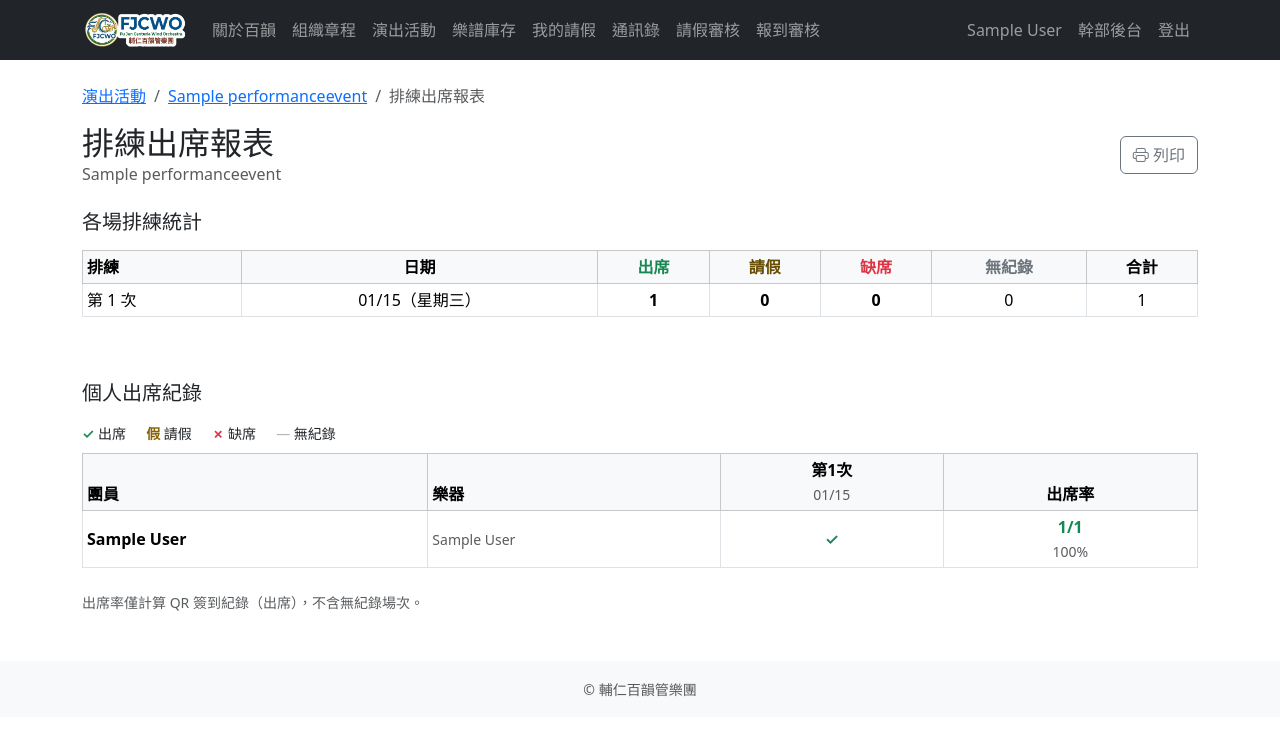
After one commit to sammy51305/FJCWO-Web, a Django app: page /events/1/attendance/ in a window 1280 px wide. The commit adds this page. Shown: the top 736 px of the page. Run offline with Django 5.2, Linux system fonts and the light colour scheme; a user stored in the database is signed in; data comes from the database, SQL or seed files in the repository; tables that the repository leaves empty hold one stand-in row (values such as "Sample post").

Commit message:
feat: 新增排練出席報表（幹部限定）
- attendance_report view：以演出活動為單位，一次查詢建立
  {(rehearsal_id, member_id): status} 查詢表，無 N+1 問題
- 上半部：各場排練出席/請假/缺席/無紀錄統計摘要表
- 下半部：團員 × 排練矩陣，含個人出席率（顏色標示高/中/低）
- 支援瀏覽器列印（d-print-none 隱藏非必要元素）
- event_detail 頁新增「出席報表」入口按鈕（幹部限定）

Co-Authored-By: Claude Sonnet 4.6 <noreply@anthropic.com>

```diff
--- a/apps/events/urls.py
+++ b/apps/events/urls.py
@@ -17,4 +17,5 @@ urlpatterns = [
     path('checkin/<uuid:token>/', views.qr_checkin, name='qr_checkin'),
     path('checkin/<uuid:token>/confirm/', views.qr_checkin_confirm, name='qr_checkin_confirm'),
     path('<int:pk>/setlist/', views.setlist_manage, name='setlist_manage'),
+    path('<int:pk>/attendance/', views.attendance_report, name='attendance_report'),
 ]
--- a/apps/events/views.py
+++ b/apps/events/views.py
@@ -9,6 +9,8 @@ from django.shortcuts import get_object_or_404, redirect, render
 from django.utils import timezone
 
 from apps.scores.models import Score
+
+from apps.accounts.models import User
 
 from .models import (
     LeaveRequest, PerformanceEvent, Rehearsal,
@@ -285,6 +287,61 @@ def qr_checkin_confirm(request, token):
 
 
 @login_required
+def attendance_report(request, pk):
+    if not request.user.is_officer:
+        messages.error(request, '權限不足。')
+        return redirect('events:event_detail', pk=pk)
+
+    event = get_object_or_404(
+        PerformanceEvent.objects.select_related('performance_venue'), pk=pk
+    )
+    rehearsals = list(event.rehearsals.select_related('venue').order_by('sequence'))
+    members = list(
+        User.objects.filter(is_active=True)
+        .exclude(role=User.Role.ADMIN)
+        .select_related('instrument', 'section')
+        .order_by('instrument__category', 'instrument__name', 'name')
+    )
+
+    attendance_map = {
+        (a.rehearsal_id, a.member_id): a.status
+        for a in RehearsalAttendance.objects.filter(
+            rehearsal_id__in=[r.pk for r in rehearsals]
+        )
+    }
+
+    # 每場排練的統計數字
+    for rehearsal in rehearsals:
+        counts = {'present': 0, 'leave': 0, 'absent': 0}
+        for member in members:
+            s = attendance_map.get((rehearsal.pk, member.pk))
+            if s:
+                counts[s] += 1
+        counts['no_record'] = len(members) - sum(counts.values())
+        rehearsal.stats = counts
+
+    # 每位團員的橫列資料
+    member_rows = []
+    for member in members:
+        statuses = [attendance_map.get((r.pk, member.pk)) for r in rehearsals]
+        present_count = statuses.count('present')
+        total = len(rehearsals)
+        member_rows.append({
+            'member': member,
+            'statuses': statuses,
+            'present_count': present_count,
+            'total': total,
+            'rate': round(present_count / total * 100) if total else 0,
+        })
+
+    return render(request, 'events/attendance_report.html', {
+        'event': event,
+        'rehearsals': rehearsals,
+        'member_rows': member_rows,
+    })
+
+
+@login_required
 def setlist_manage(request, pk):
     if not request.user.is_officer:
         messages.error(request, '權限不足。')
--- /dev/null
+++ b/templates/events/attendance_report.html
@@ -0,0 +1,140 @@
+{% extends "base.html" %}
+
+{% block title %}{{ event.name }} 排練出席報表 — 百韻管樂團{% endblock %}
+
+{% block extra_css %}
+<style>
+  @media print {
+    .d-print-none { display: none !important; }
+    body { font-size: 11px; }
+    .table th, .table td { padding: 3px 6px !important; }
+  }
+  .status-present  { color: #198754; font-weight: 600; }
+  .status-leave    { color: #856404; font-weight: 600; }
+  .status-absent   { color: #dc3545; font-weight: 600; }
+  .status-none     { color: #adb5bd; }
+  th.rehearsal-col { white-space: nowrap; min-width: 70px; }
+</style>
+{% endblock %}
+
+{% block content %}
+<nav aria-label="breadcrumb" class="mb-3 d-print-none">
+  <ol class="breadcrumb">
+    <li class="breadcrumb-item"><a href="{% url 'events:event_list' %}">演出活動</a></li>
+    <li class="breadcrumb-item"><a href="{% url 'events:event_detail' event.pk %}">{{ event.name }}</a></li>
+    <li class="breadcrumb-item active">排練出席報表</li>
+  </ol>
+</nav>
+
+<div class="d-flex align-items-center justify-content-between mb-4">
+  <div>
+    <h2 class="mb-0">排練出席報表</h2>
+    <p class="text-muted mb-0">{{ event.name }}</p>
+  </div>
+  <button class="btn btn-outline-secondary d-print-none" onclick="window.print()">
+    <i class="bi bi-printer"></i> 列印
+  </button>
+</div>
+
+{% if not rehearsals %}
+<p class="text-muted">此活動尚無排練紀錄。</p>
+{% else %}
+
+{# ── 每場排練統計摘要 ─────────────────────────────── #}
+<h5 class="mb-3">各場排練統計</h5>
+<div class="table-responsive mb-5">
+  <table class="table table-bordered table-sm align-middle text-center">
+    <thead class="table-light">
+      <tr>
+        <th class="text-start">排練</th>
+        <th>日期</th>
+        <th class="text-success">出席</th>
+        <th class="text-warning-emphasis">請假</th>
+        <th class="text-danger">缺席</th>
+        <th class="text-secondary">無紀錄</th>
+        <th>合計</th>
+      </tr>
+    </thead>
+    <tbody>
+      {% for rehearsal in rehearsals %}
+      <tr>
+        <td class="text-start">第 {{ rehearsal.sequence }} 次</td>
+        <td>{{ rehearsal.date|date:"m/d（D）" }}</td>
+        <td class="status-present">{{ rehearsal.stats.present }}</td>
+        <td class="status-leave">{{ rehearsal.stats.leave }}</td>
+        <td class="status-absent">{{ rehearsal.stats.absent }}</td>
+        <td class="status-none">{{ rehearsal.stats.no_record }}</td>
+        <td>{{ rehearsal.stats.present|add:rehearsal.stats.leave|add:rehearsal.stats.absent|add:rehearsal.stats.no_record }}</td>
+      </tr>
+      {% endfor %}
+    </tbody>
+  </table>
+</div>
+
+{# ── 團員 × 排練 矩陣 ─────────────────────────────── #}
+<h5 class="mb-3">個人出席紀錄</h5>
+
+<div class="mb-2 d-print-none">
+  <small class="me-3"><span class="status-present">✓</span> 出席</small>
+  <small class="me-3"><span class="status-leave">假</span> 請假</small>
+  <small class="me-3"><span class="status-absent">✗</span> 缺席</small>
+  <small><span class="status-none">—</span> 無紀錄</small>
+</div>
+
+<div class="table-responsive">
+  <table class="table table-bordered table-sm align-middle text-center">
+    <thead class="table-light">
+      <tr>
+        <th class="text-start" style="min-width:100px;">團員</th>
+        <th class="text-start" style="min-width:80px;">樂器</th>
+        {% for rehearsal in rehearsals %}
+        <th class="rehearsal-col">
+          第{{ rehearsal.sequence }}次<br>
+          <small class="text-muted fw-normal">{{ rehearsal.date|date:"m/d" }}</small>
+        </th>
+        {% endfor %}
+        <th style="min-width:80px;">出席率</th>
+      </tr>
+    </thead>
+    <tbody>
+      {% for row in member_rows %}
+      <tr>
+        <td class="text-start fw-semibold">{{ row.member.name }}</td>
+        <td class="text-start text-muted small">
+          {{ row.member.instrument.name|default:"—" }}
+        </td>
+        {% for status in row.statuses %}
+        <td>
+          {% if status == 'present' %}
+            <span class="status-present">✓</span>
+          {% elif status == 'leave' %}
+            <span class="status-leave">假</span>
+          {% elif status == 'absent' %}
+            <span class="status-absent">✗</span>
+          {% else %}
+            <span class="status-none">—</span>
+          {% endif %}
+        </td>
+        {% endfor %}
+        <td>
+          {% if row.total %}
+            <span class="{% if row.rate >= 80 %}text-success{% elif row.rate >= 50 %}text-warning-emphasis{% else %}text-danger{% endif %} fw-semibold">
+              {{ row.present_count }}/{{ row.total }}
+            </span>
+            <br><small class="text-muted">{{ row.rate }}%</small>
+          {% else %}
+            <span class="text-muted">—</span>
+          {% endif %}
+        </td>
+      </tr>
+      {% endfor %}
+    </tbody>
+  </table>
+</div>
+
+<p class="text-muted small mt-2 d-print-none">
+  出席率僅計算 QR 簽到紀錄（出席），不含無紀錄場次。
+</p>
+
+{% endif %}
+{% endblock %}
```
Also changed, not shown: templates/events/event_detail.html (+8 -1 lines).
